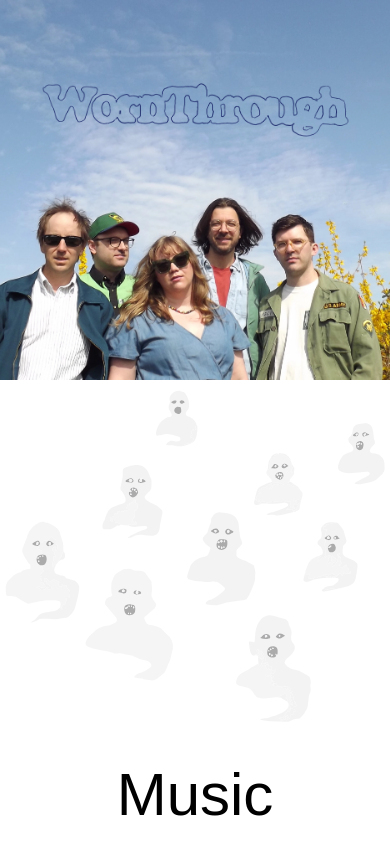
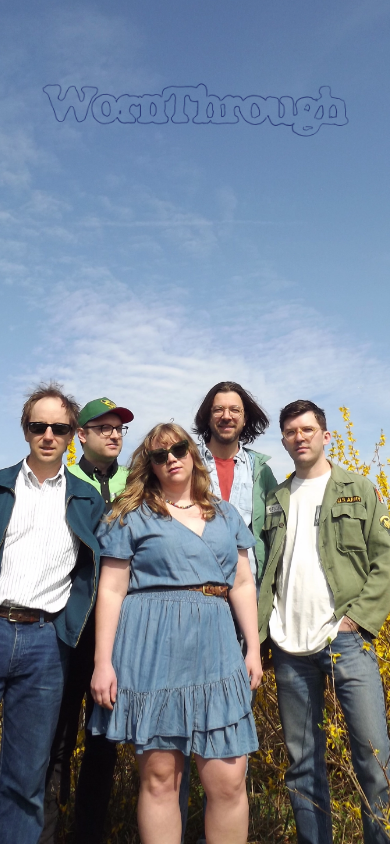
Before and after one commit to mattumland/worn-through, a Next.js app: page / in a window 390 px wide. Shown: the top 846 px of the page. Built offline with nearby package versions, Linux system fonts and the light colour scheme.

Commit message:
Add responsive image for mobile

```diff
--- a/app/page.tsx
+++ b/app/page.tsx
@@ -1,6 +1,7 @@
 import GhostParallax from "./components/parallax";
 import Image from "next/image";
 import WTImage from "../public/cropped-sky.webp"
+import bigSky from "../public/big-sky.webp"
 import logo from "../public/record_logo.webp"
 import VideoSection from "./components/videoSection";
 import MusicSection from "./components/musicSection";
@@ -12,7 +13,7 @@ export default function Home() {
         <h1 className="hidden">Worn Through</h1>
         <div className="-z-10 fixed w-full">
           <div className="gap-0 grid grid-cols-1 grid-rows-1">
-            <div className="relative col-span-1 col-start-1 row-span-1 row-start-1 md:h-screen min-h-[45vh]">
+            <div className="relative col-span-1 col-start-1 row-span-1 row-start-1 h-screen">
               <Image
                 src={WTImage}
                 alt="Matt, Greg, Sophie, Matt and Nick of Worn Through standing in front of beautiful yellow forsythias with a huge blue sky in the background."
@@ -20,7 +21,16 @@ export default function Home() {
                 placeholder='blur'
                 fill={true}
                 style={{ objectFit: "cover" }}
-                className="-z-1"
+                className="invisible md:visible -z-1 md:"
+              />
+              <Image
+                src={bigSky}
+                alt="Matt, Greg, Sophie, Matt and Nick of Worn Through standing in front of beautiful yellow forsythias with a huge blue sky in the background."
+                quality={100}
+                placeholder='blur'
+                fill={true}
+                style={{ objectFit: "cover" }}
+                className="md:hidden -z-2"
               />
               <Image
                 src={logo}
@@ -31,7 +41,7 @@ export default function Home() {
           </div>
         </div>
 
-      <div className="md:h-screen min-h-[45vh]"></div>
+      <div className="h-screen"></div>
       <GhostParallax />
       <MusicSection />
       <VideoSection />
```
Also changed, not shown: public/big-sky.webp (added).
